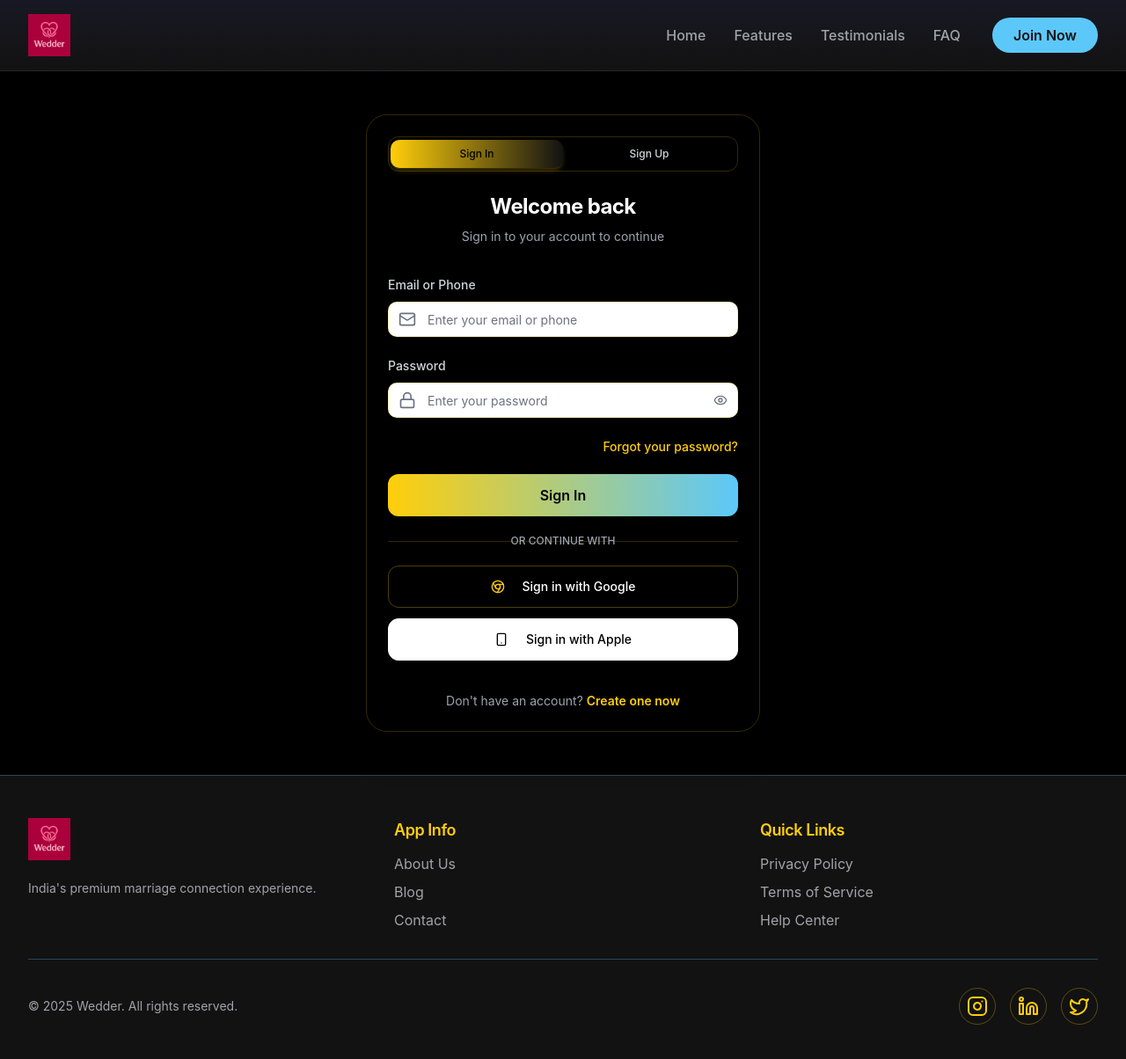
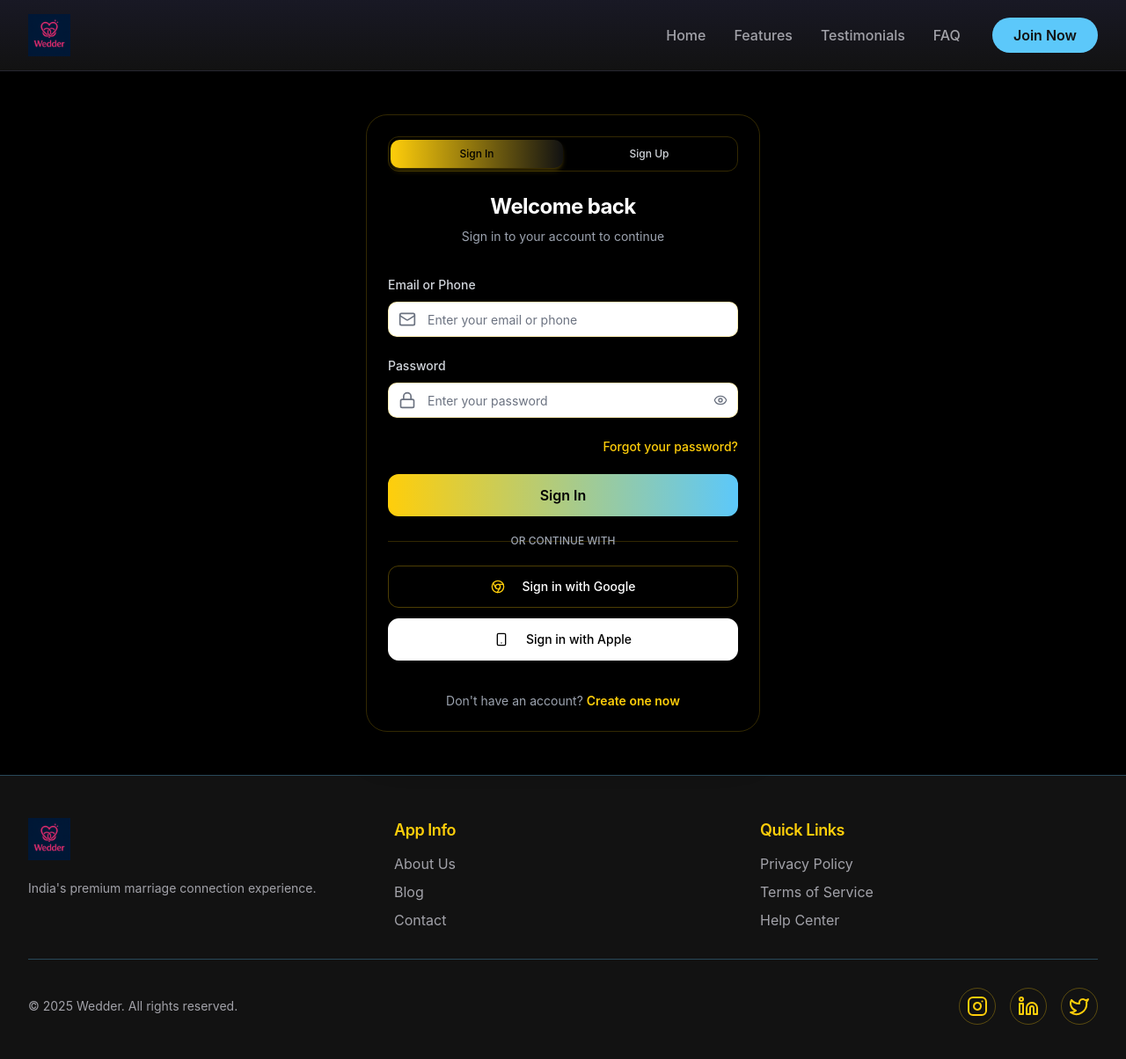
Before and after one commit to raaj880/dream-wedding-destination, a React (Vite) app: page /auth in a window 1280 px wide. Shown: the top 1204 px of the page at 88% size. Built offline with nearby package versions, Linux system fonts and the light colour scheme.

Commit message:
Add new logo
Updated the application to use the new logo.

```diff
--- a/src/components/auth/LogoWithTagline.tsx
+++ b/src/components/auth/LogoWithTagline.tsx
@@ -4,7 +4,7 @@ import React from 'react';
 const LogoWithTagline: React.FC = () => {
   return (
     <div className="text-center mb-8 animate-in fade-in slide-in-from-top-5 duration-500 ease-out">
-      <img src="/lovable-uploads/5c310514-b491-4277-8491-e9166333f0c2.png" alt="Wedder Logo" className="h-24 mx-auto mb-4" />
+      <img src="/lovable-uploads/1bc95769-04fe-480b-bcec-ee6efd8a7ebc.png" alt="Wedder Logo" className="h-24 mx-auto mb-4" />
       <p className="text-md text-gray-600">Modern Matches. Marriage-First.</p>
     </div>
   );
--- a/src/components/landing/Footer.tsx
+++ b/src/components/landing/Footer.tsx
@@ -1,3 +1,4 @@
+
 import React from 'react';
 import { Link } from 'react-router-dom';
 import { Instagram, Linkedin, Twitter } from 'lucide-react';
@@ -15,7 +16,7 @@ const Footer = () => {
         <div className="grid grid-cols-1 md:grid-cols-3 gap-8 mb-8">
           <div>
             <Link to="/" className="inline-block mb-4">
-              <img src="/lovable-uploads/5c310514-b491-4277-8491-e9166333f0c2.png" alt="Wedder Logo" className="h-12" />
+              <img src="/lovable-uploads/1bc95769-04fe-480b-bcec-ee6efd8a7ebc.png" alt="Wedder Logo" className="h-12" />
             </Link>
             <p className="text-sm text-muted-foreground">India's premium marriage connection experience.</p>
           </div>
--- a/src/components/landing/Navbar.tsx
+++ b/src/components/landing/Navbar.tsx
@@ -60,7 +60,7 @@ const Navbar = () => {
         <div className="flex items-center justify-between h-20">
           {/* Logo */}
           <div onClick={handleLogoClick} className="cursor-pointer">
-            <img src="/lovable-uploads/5c310514-b491-4277-8491-e9166333f0c2.png" alt="Wedder Logo" className="h-12" />
+            <img src="/lovable-uploads/1bc95769-04fe-480b-bcec-ee6efd8a7ebc.png" alt="Wedder Logo" className="h-12" />
           </div>
 
           {/* Desktop Navigation */}
--- a/src/components/settings/SettingsHeader.tsx
+++ b/src/components/settings/SettingsHeader.tsx
@@ -20,7 +20,7 @@ const SettingsHeader: React.FC = () => {
             <h1 className="text-xl font-semibold text-foreground">Settings</h1>
           </div>
           <div onClick={() => navigate('/')} className="cursor-pointer">
-            <img src="/lovable-uploads/5c310514-b491-4277-8491-e9166333f0c2.png" alt="Wedder Logo" className="h-10" />
+            <img src="/lovable-uploads/1bc95769-04fe-480b-bcec-ee6efd8a7ebc.png" alt="Wedder Logo" className="h-10" />
           </div>
         </div>
       </div>
```
Also changed, not shown: public/lovable-uploads/1bc95769-04fe-480b-bcec-ee6efd8a7ebc.png (added).
